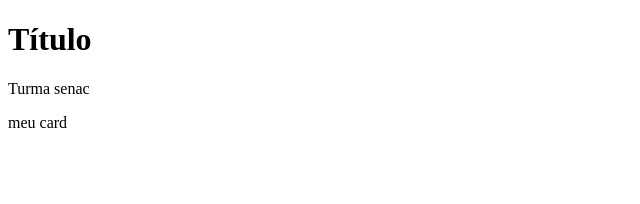
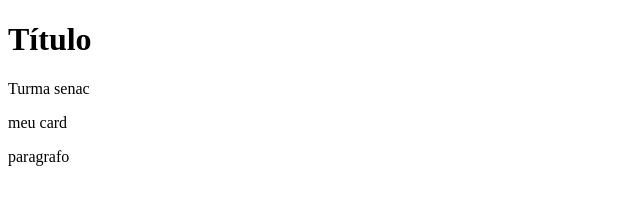
Before and after one commit to douglasLemosSenac/SENAC, a plain HTML site: page index.html in a window 1280 px wide. Shown: the full height of the page, 0-640 px from the left. Drawn offline with Linux system fonts and the light colour scheme.

Commit message:
criei um seção

```diff
--- a/index.html
+++ b/index.html
@@ -16,5 +16,11 @@
         </p>
     </div>
 
+    <section>
+        <article>
+            <p>paragrafo</p>
+        </article>
+    </section>
+
 </body>
 </html>
```
